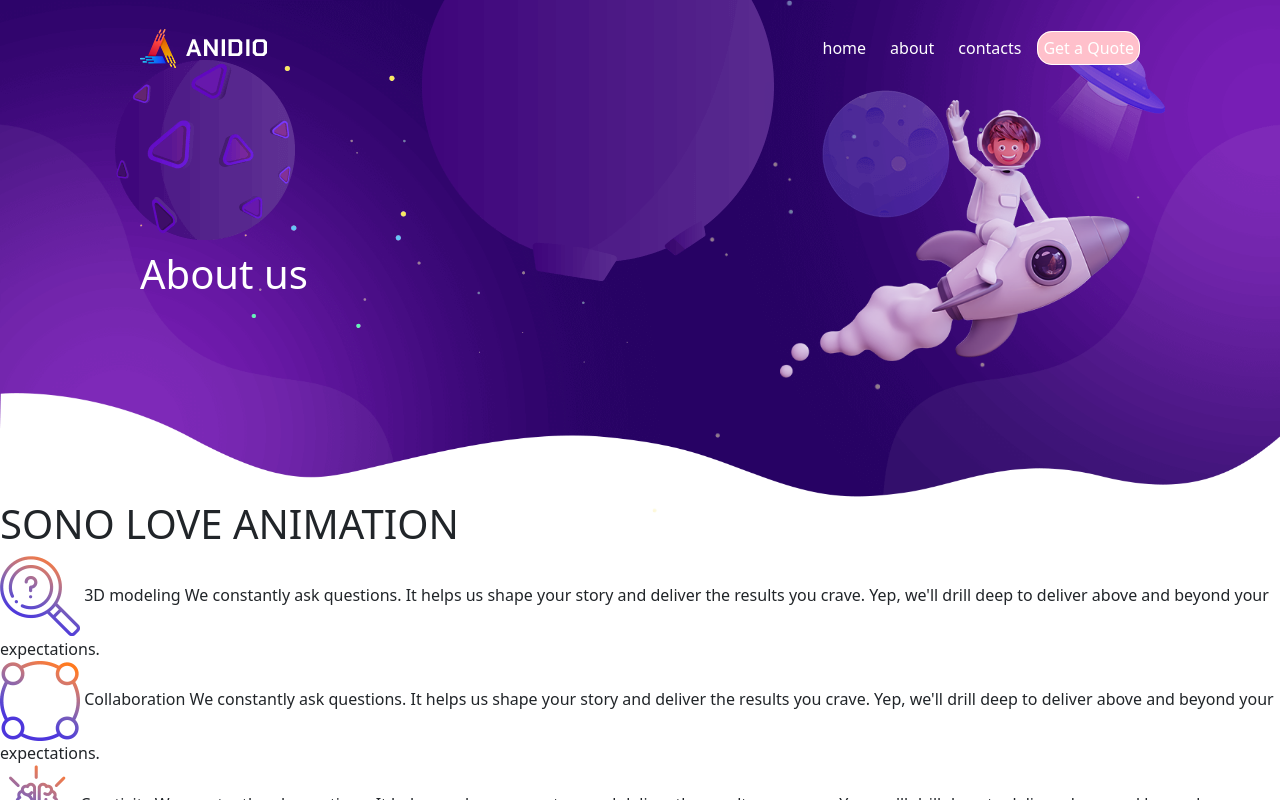
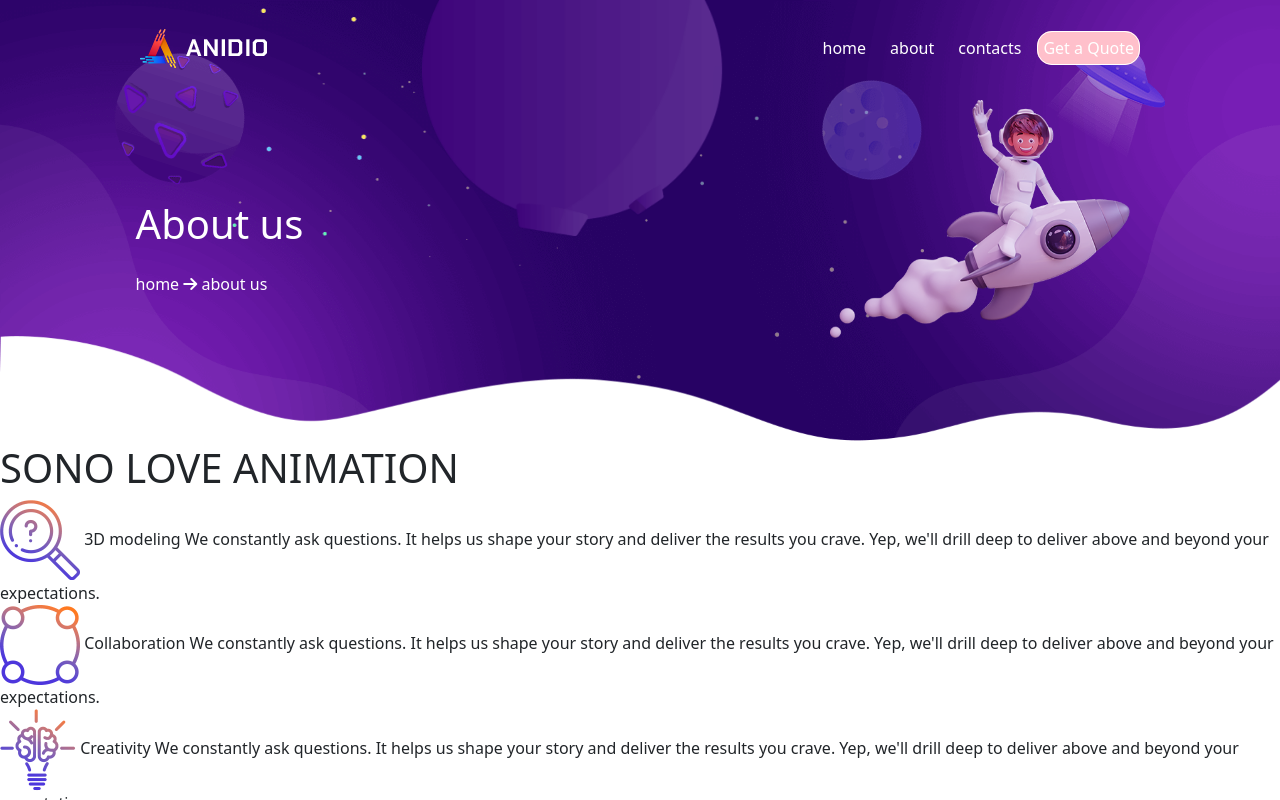
Before and after one commit to Chrissx77/proj-html-vuejs, a Vue app: page /about in a window 1280 px wide. Shown: the top 800 px of the page. Built offline with nearby package versions, Linux system fonts and the light colour scheme.

Commit message:
add: aggiunto jumbotron ad aboutus

```diff
--- a/src/pages/AboutUs.vue
+++ b/src/pages/AboutUs.vue
@@ -16,34 +16,53 @@ export default {
 </script>
 
 <template>
-  <div class="jumbotron-bg">
-    <div class="globo-img1">
+  <div class="jumbotron-bg position-relative d-flex">
+    <div class="row">
+      <div class="col-12">
+        <div class="globo-img1 position-absolute">
           <img src="../assets/globe1.png" alt="immagine pianeta" />
         </div>
-    <div class="globo-img3">
+        <div class="globo-img3 position-absolute">
           <img src="../assets/globe3.png" alt="immagine pianeta" />
         </div>
-    <div class="globe-img2">
+        <div class="globe-img2 position-absolute">
           <img
             src="../assets/globe2.png"
             alt="immagine pianeta"
             class="globo-img2"
           />
         </div>
+        <div class="container">
           <div class="row contenitore">
             <div class="col-6 jumbotron-left">
+              <div class="position-absolute about-us">
                 <h1>About us</h1>
+                <div class="mt-4">
+                  <a>
+                    <router-link :to="{ name: 'home' }"> home </router-link>
+                  </a>
+                  <i class="fa-solid fa-arrow-right"></i>
+                  <a href=""> about us</a>
+                </div>
+              </div>
               <img src="../assets/dots-right.png" alt="" />
             </div>
             <div class="col-6 jumbotron-right">
               <img src="../assets/dots-left.png" alt="" />
             </div>
           </div>
-    <div class="light-img">
+        </div>
+        <div class="light-img position-absolute">
           <img src="../assets/light.png" alt="" />
         </div>
-    <img src="../assets/rocket-banner.png" alt="" class="img-persona" />
-    <img src="../assets/bottom-shape.png" alt="" class="onde" />
+        <div class="img-persona position-absolute">
+          <img src="../assets/rocket-banner.png" alt="" />
+        </div>
+        <div class="onde position-absolute">
+          <img src="../assets/bottom-shape.png" alt="" />
+        </div>
+      </div>
+    </div>
   </div>
   <LoveAnimation />
   <Facts />
@@ -55,50 +74,48 @@ export default {
 @use "../style/partials/variables" as *;
 @use "../style/partials/mixins" as *;
 
+// inizio sezione jumbotron
 .jumbotron-bg {
   background-image: url(../assets/banner-bg.png);
   background-size: cover;
-  height: 500px;
-  position: relative;
-  display: flex;
+  min-height: 400px;
+  img {
+    width: 100%;
+  }
 
   .contenitore {
     @include contain;
+
+    .jumbotron-left .about-us {
+      top: 200px;
+      color: $white;
+      a {
+        color: $white;
+      }
+    }
   }
 
   .onde {
-    position: absolute;
     bottom: 0px;
-    width: 100%;
-  }
-
-  .jumbotron-left img,
-  .jumbotron-right img {
-    width: 100%;
-  }
-
-  .jumbotron-left h1 {
-    position: relative;
-    top: 250px;
-    color: $white;
   }
 
   .img-persona {
-    position: absolute;
-    width: 350px;
+    width: 300px;
     top: 100px;
     right: 150px;
+    animation: rocket 2s linear infinite;
+    animation-delay: 0.3s;
   }
   .globo-img1 {
-    position: absolute;
     top: 12%;
     left: 9%;
     width: 130px;
     height: 130px;
+    animation: rotazione 4s linear infinite;
+    animation-delay: 0.2s;
   }
 
   .globo-img3 {
-    position: absolute;
     top: -18%;
     left: 33%;
     max-width: 300px;
@@ -106,18 +123,61 @@ export default {
   }
 
   .globe-img2 {
-    position: absolute;
     top: 18%;
     right: 28%;
     width: 100px;
     height: 100px;
+    animation: rotazione 4s linear infinite;
+    animation-delay: 0.2s;
   }
 
   .light-img {
-    position: absolute;
     right: 9%;
     top: 10%;
     z-index: 1;
+    animation: light 2s linear infinite;
   }
 }
+
+@keyframes rotazione {
+  0% {
+    transform: rotate(360deg);
+  }
+}
+
+@keyframes rocket {
+  0% {
+    transform: translateY(5px);
+  }
+  50% {
+    transform: translateX(5px);
+  }
+
+  100% {
+    transform: translateY(5px);
+  }
+}
+
+@keyframes light {
+  50% {
+    transform: rotate(10deg);
+  }
+  100% {
+    transform: rotate(0deg);
+  }
+}
+
+@media screen and (max-width: 991px) {
+  .col-12 > .globo-img3,
+  .img-persona {
+    display: none;
+  }
+}
+
+@media screen and (max-width: 575px) {
+  .col-12 > .light-img {
+    display: none;
+  }
+}
+// fine sezione jumbotron
 </style>
```
Lines whose indentation alone changed are shown as unchanged.
